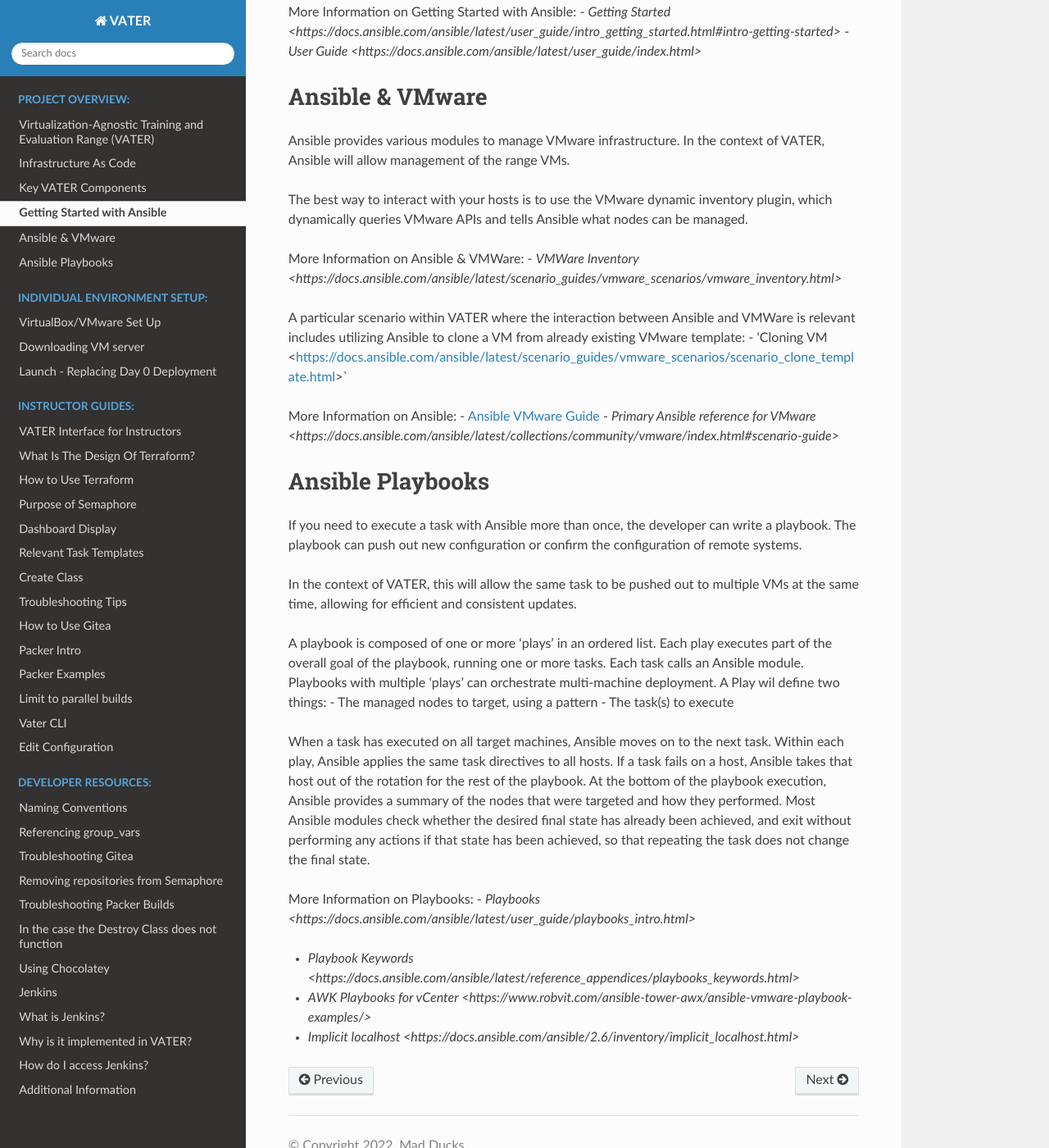
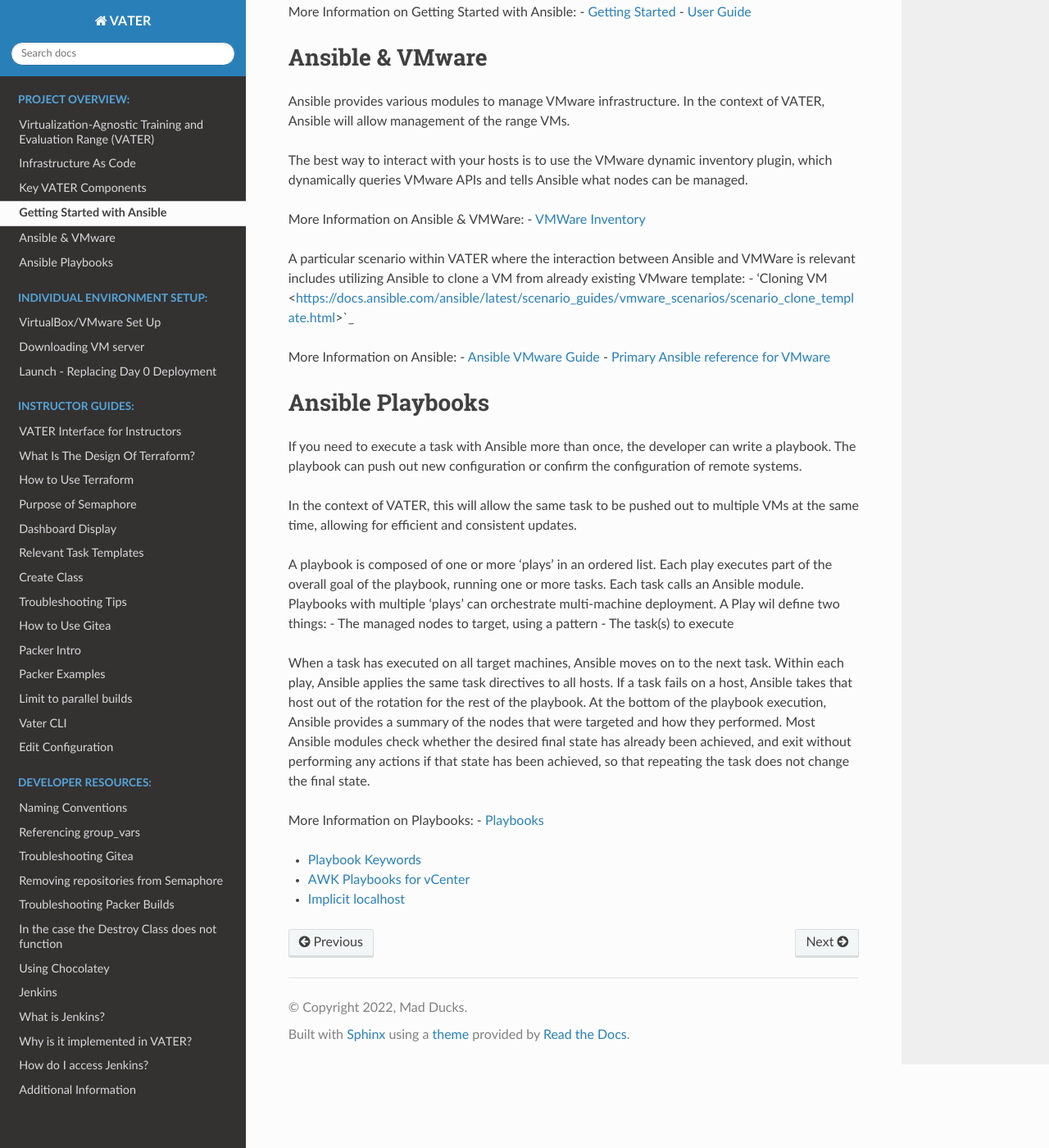
Before and after one commit to dev4vater/vater, a Sphinx documentation site: the page built from docs/source/Ansible.rst, in a window 1280 px wide and 1400 px high, scrolled down 661 px. Shown: the whole window at 82% size. Built offline with Sphinx 7.4.7 and the Read the Docs theme 2.0.0, drawn with Linux system fonts in a browser that asks for light colours.

Commit message:
Update Ansible.rst

```diff
--- a/docs/source/Ansible.rst
+++ b/docs/source/Ansible.rst
@@ -22,8 +22,8 @@
 - Copies one or more modules to the remote machines and starts execution there.
 
 More Information on Getting Started with Ansible:
-- `Getting Started <https://docs.ansible.com/ansible/latest/user_guide/intro_getting_started.html#intro-getting-started>`
-- `User Guide <https://docs.ansible.com/ansible/latest/user_guide/index.html>`
+- `Getting Started <https://docs.ansible.com/ansible/latest/user_guide/intro_getting_started.html#intro-getting-started>`_
+- `User Guide <https://docs.ansible.com/ansible/latest/user_guide/index.html>`_
 
 Ansible & VMware
 =======
@@ -32,14 +32,14 @@
 The best way to interact with your hosts is to use the VMware dynamic inventory plugin, which dynamically queries VMware APIs and tells Ansible what nodes can be managed.
 
 More Information on Ansible & VMWare:
-- `VMWare Inventory <https://docs.ansible.com/ansible/latest/scenario_guides/vmware_scenarios/vmware_inventory.html>`
+- `VMWare Inventory <https://docs.ansible.com/ansible/latest/scenario_guides/vmware_scenarios/vmware_inventory.html>`_
 
 A particular scenario within VATER where the interaction between Ansible and VMWare is relevant includes utilizing Ansible to clone a VM from already existing VMware template:
-- 'Cloning VM <https://docs.ansible.com/ansible/latest/scenario_guides/vmware_scenarios/scenario_clone_template.html>`
+- 'Cloning VM <https://docs.ansible.com/ansible/latest/scenario_guides/vmware_scenarios/scenario_clone_template.html>`_
 
 More Information on Ansible:
 - `Ansible VMware Guide <https://docs.ansible.com/ansible/latest/scenario_guides/guide_vmware.html>`__
--  `Primary Ansible reference for VMware <https://docs.ansible.com/ansible/latest/collections/community/vmware/index.html#scenario-guide>`
+-  `Primary Ansible reference for VMware <https://docs.ansible.com/ansible/latest/collections/community/vmware/index.html#scenario-guide>`_
 
 Ansible Playbooks
 =================
@@ -54,10 +54,10 @@
 When a task has executed on all target machines, Ansible moves on to the next task. Within each play, Ansible applies the same task directives to all hosts. If a task fails on a host, Ansible takes that host out of the rotation for the rest of the playbook. At the bottom of the playbook execution, Ansible provides a summary of the nodes that were targeted and how they performed. Most Ansible modules check whether the desired final state has already been achieved, and exit without performing any actions if that state has been achieved, so that repeating the task does not change the final state.
 
 More Information on Playbooks:
--  `Playbooks <https://docs.ansible.com/ansible/latest/user_guide/playbooks_intro.html>`
+-  `Playbooks <https://docs.ansible.com/ansible/latest/user_guide/playbooks_intro.html>`_
 
--  `Playbook Keywords <https://docs.ansible.com/ansible/latest/reference_appendices/playbooks_keywords.html>`
+-  `Playbook Keywords <https://docs.ansible.com/ansible/latest/reference_appendices/playbooks_keywords.html>`_
 
--  `AWK Playbooks for vCenter <https://www.robvit.com/ansible-tower-awx/ansible-vmware-playbook-examples/>`
+-  `AWK Playbooks for vCenter <https://www.robvit.com/ansible-tower-awx/ansible-vmware-playbook-examples/>`_
 
--  `Implicit localhost <https://docs.ansible.com/ansible/2.6/inventory/implicit_localhost.html>`
+-  `Implicit localhost <https://docs.ansible.com/ansible/2.6/inventory/implicit_localhost.html>`_
```
